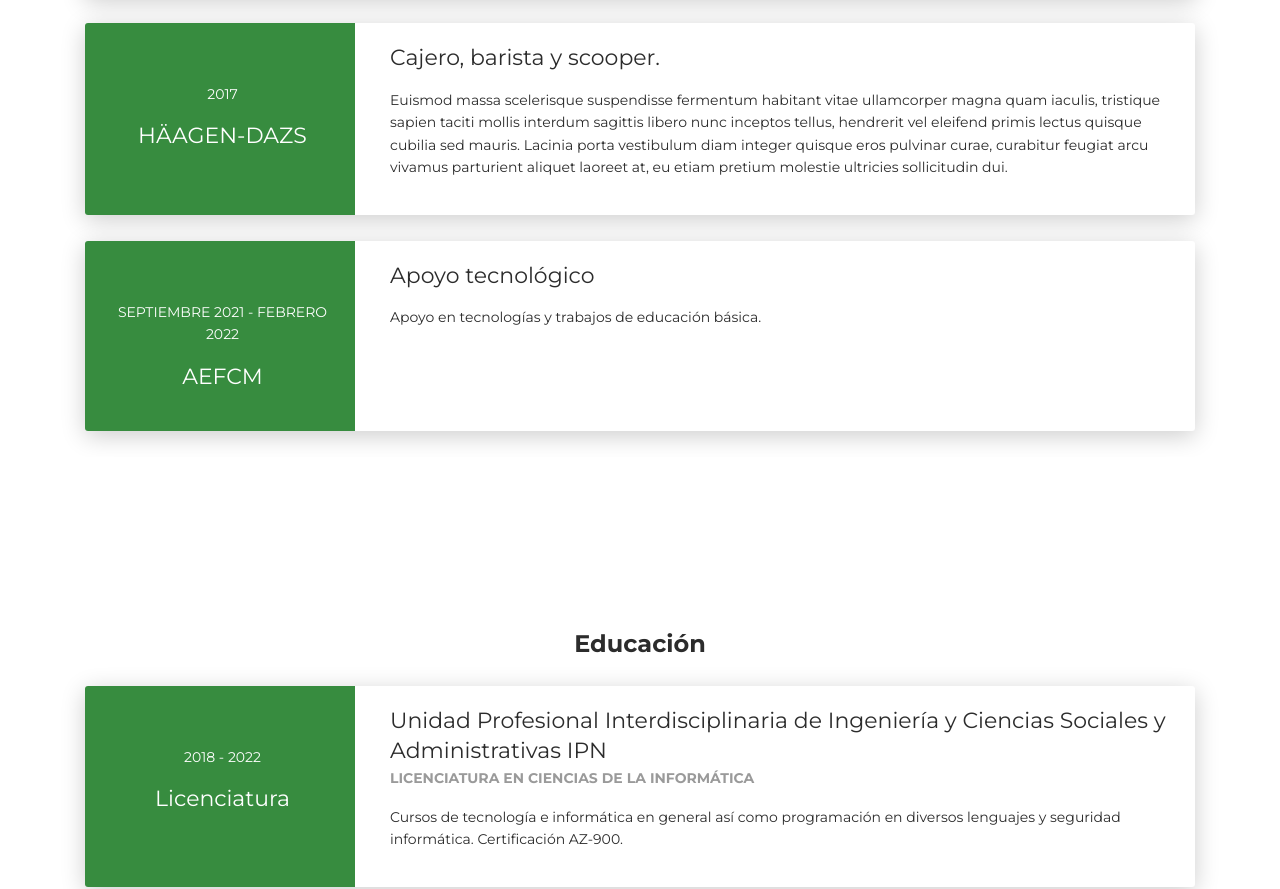
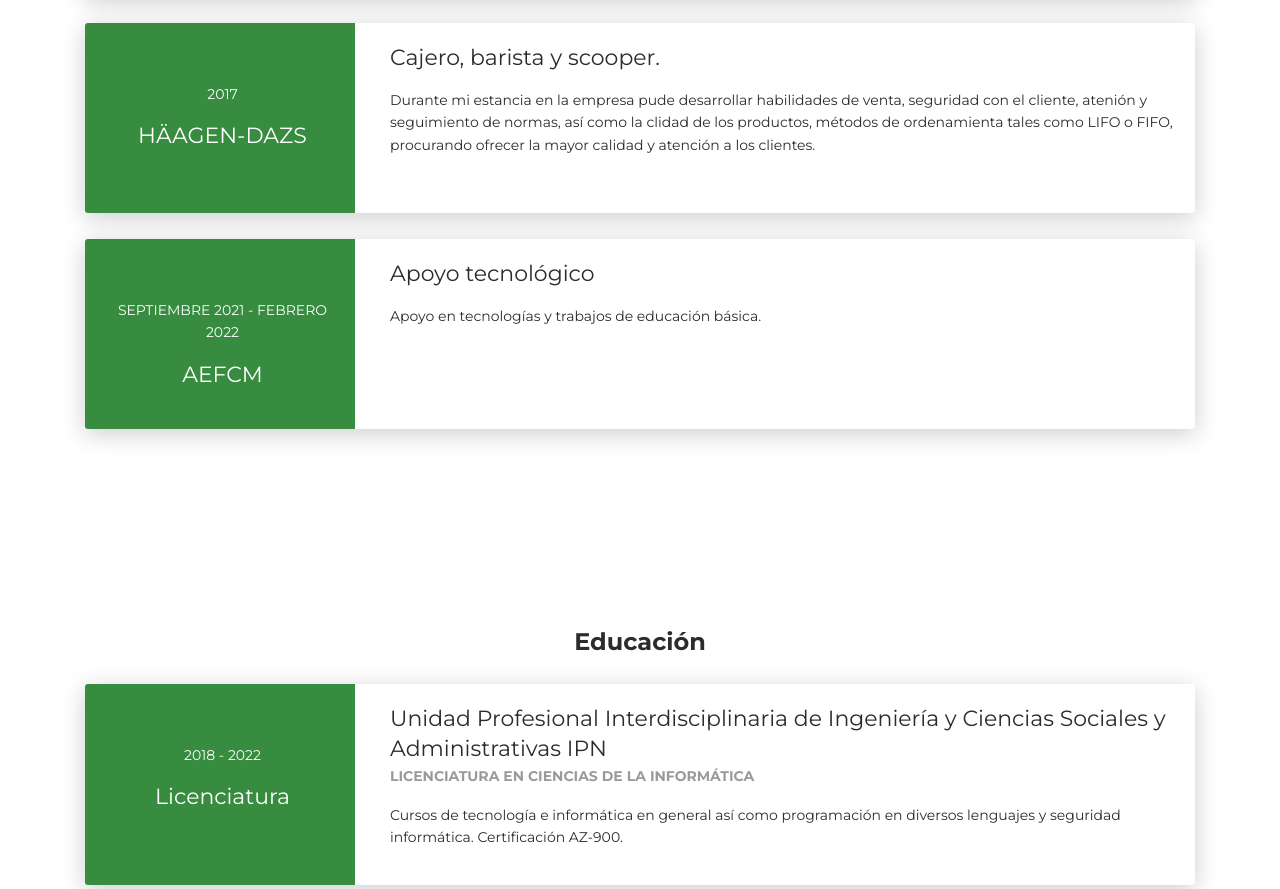
Before and after one commit to TristanDom/TristanDom.github.io, a plain HTML site: page index.html in a window 1280 px wide. Shown: the part 2529-3418 px from the top of the page. Drawn offline with Linux system fonts and the light colour scheme.

Commit message:
Actualización de Hagen

```diff
--- a/index.html
+++ b/index.html
@@ -730,14 +730,9 @@
                   <div class="card-body">
                     <div class="h5">Cajero, barista y scooper.</div>
                     <p>
-                      Euismod massa scelerisque suspendisse fermentum habitant
-                      vitae ullamcorper magna quam iaculis, tristique sapien
-                      taciti mollis interdum sagittis libero nunc inceptos
-                      tellus, hendrerit vel eleifend primis lectus quisque
-                      cubilia sed mauris. Lacinia porta vestibulum diam integer
-                      quisque eros pulvinar curae, curabitur feugiat arcu
-                      vivamus parturient aliquet laoreet at, eu etiam pretium
-                      molestie ultricies sollicitudin dui.
+                      Durante mi estancia en la empresa pude desarrollar habilidades de venta, seguridad con el cliente,
+                      atenión y seguimiento de normas, así como la clidad de los productos, métodos de ordenamienta tales como LIFO o FIFO,
+                      procurando ofrecer la mayor calidad y atención a los clientes.
                     </p>
                   </div>
                 </div>
```
